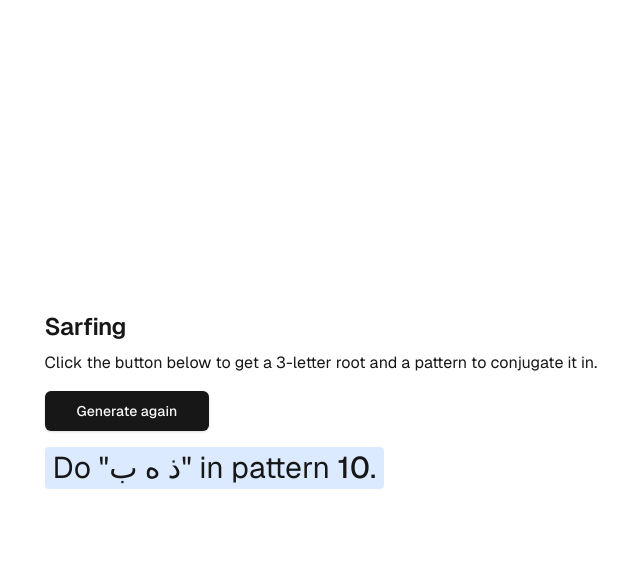
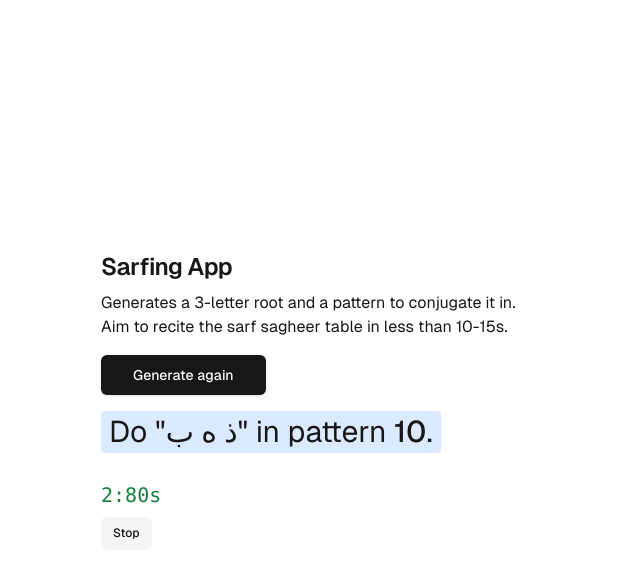
Before and after one commit to haneefghanim/sarfing, a Next.js app: page / in a window 1280 px wide. Both pictures are taken after a click on the button "Generate". Shown: the top 578 px of the page, without its empty margins (319-959 px from the left). Built offline with nearby package versions, Linux system fonts and the light colour scheme.

Commit message:
Add a timer.

```diff
--- a/pages/index.tsx
+++ b/pages/index.tsx
@@ -1,6 +1,8 @@
 import localFont from 'next/font/local';
-import { useState } from 'react';
+import { useState, useEffect } from 'react';
 import { Button } from '@/components/ui/Button';
+import { cn } from '@/lib/utils';
+import Head from 'next/head';
 
 const geistSans = localFont({
     src: './fonts/GeistVF.woff',
@@ -18,28 +20,72 @@ const roots = ['ك ت ب', 'ع ل م', 'د ر س', 'ذ ه ب', 'ن ز ل', 'ف
 export default function Home() {
     const [pattern, setPattern] = useState('');
     const [root, setRoot] = useState('');
+    const [time, setTime] = useState(0);
+    const [isTimerRunning, setIsTimerRunning] = useState(false);
+
+    // Seconds calculation
+    const seconds = Math.floor(time / 100);
+    // Milliseconds calculation
+    const milliseconds = time % 100;
+
     const onClickGenerate = function () {
+        setTime(0);
+        setIsTimerRunning(true);
         setPattern((Math.floor(Math.random() * 10) + 1).toString());
         setRoot(roots[Math.floor(Math.random() * 8)]);
     };
+
+    const onClickPauseTimer = function () {
+        setIsTimerRunning(!isTimerRunning);
+    };
+
+    useEffect(() => {
+        let intervalId: NodeJS.Timeout;
+        if (isTimerRunning) {
+            intervalId = setInterval(() => setTime(time + 1), 10);
+        }
+        return () => clearInterval(intervalId);
+    }, [isTimerRunning, time]);
 
     return (
         <div
             className={`${geistSans.variable} ${geistMono.variable} grid min-h-screen grid-rows-[20px_1fr_20px] items-center justify-items-center gap-16 p-8 pb-20 font-[family-name:var(--font-geist-sans)] sm:p-20`}
         >
+            <Head>
+                <title>Sarfing App</title>
+            </Head>
             <main className="row-start-2 flex flex-col items-center gap-2 text-center sm:items-start sm:text-left">
-                <h1 className="scroll-m-20 text-2xl font-semibold tracking-tight">Sarfing</h1>
-                <p className="mb-2 max-w-[300px] sm:max-w-full">
-                    Click the button below to get a 3-letter root and a pattern to conjugate it in.
+                <h1 className="scroll-m-20 text-2xl font-semibold tracking-tight">Sarfing App</h1>
+                <p className="mb-2 max-w-[300px] sm:max-w-[440px]">
+                    Generates a 3-letter root and a pattern to conjugate it in. Aim to recite the sarf sagheer table in
+                    less than 10-15s.
                 </p>
+                <div>
                     <Button size="lg" onClick={onClickGenerate}>
                         {pattern && root ? 'Generate again' : 'Generate'}
                     </Button>
+                </div>
                 {pattern && root && (
+                    <>
                         <div className="mt-2 rounded bg-blue-100 px-[0.5rem] py-[0.2rem] text-3xl">
                             Do &quot;<strong className="font-medium">{root}</strong>&quot; in pattern{' '}
                             <strong className="font-medium">{pattern}</strong>.
                         </div>
+                        <div
+                            className={cn('mt-5 font-mono text-xl', {
+                                'text-green-700': seconds <= 10,
+                                'text-yellow-600': seconds > 10 && seconds < 20,
+                                'text-red-700': seconds >= 20
+                            })}
+                        >
+                            {seconds}:{milliseconds}s
+                        </div>
+                        {isTimerRunning && (
+                            <Button size="sm" variant="secondary" onClick={onClickPauseTimer}>
+                                Stop
+                            </Button>
+                        )}
+                    </>
                 )}
             </main>
         </div>
```
Lines whose indentation alone changed are shown as unchanged.
